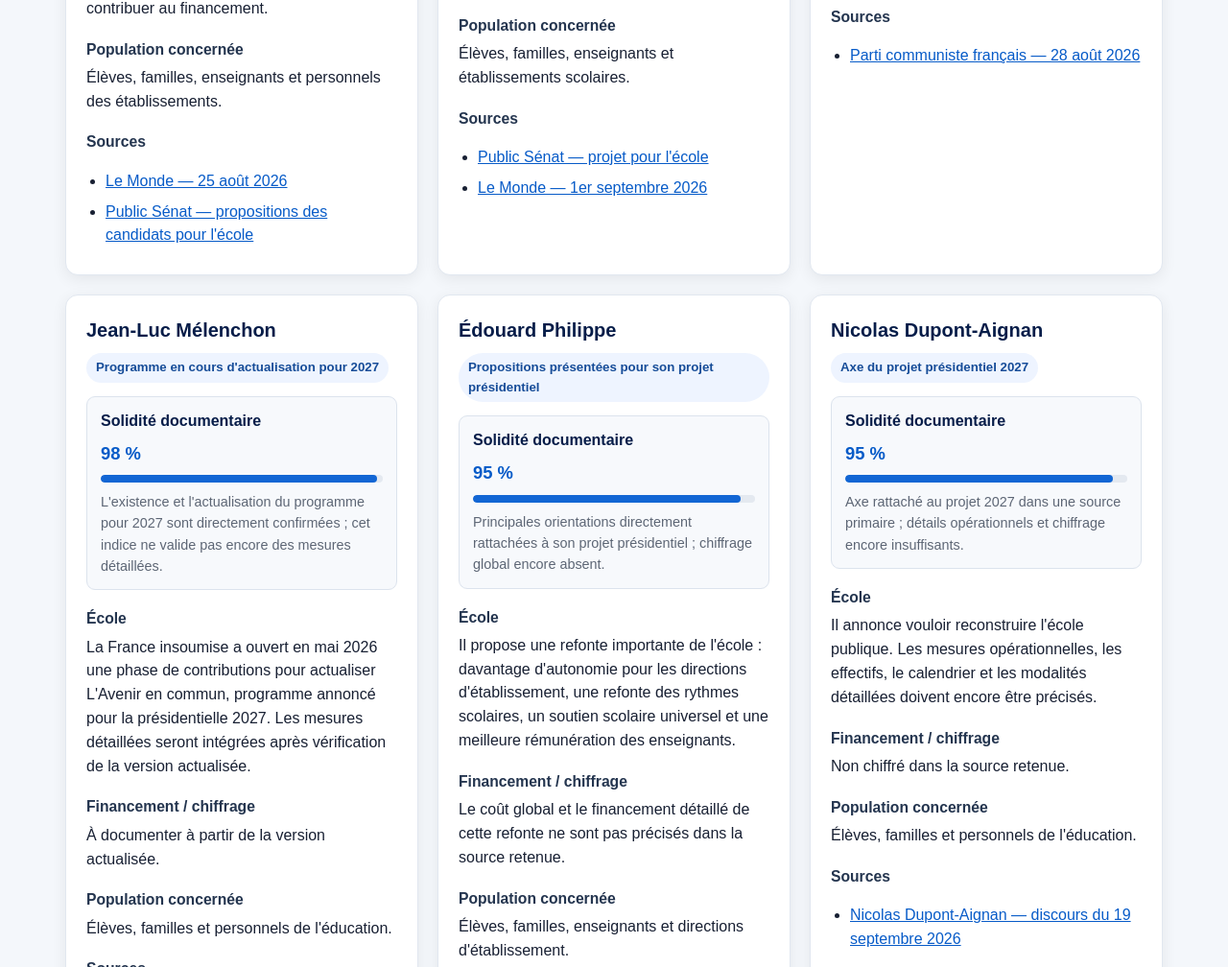
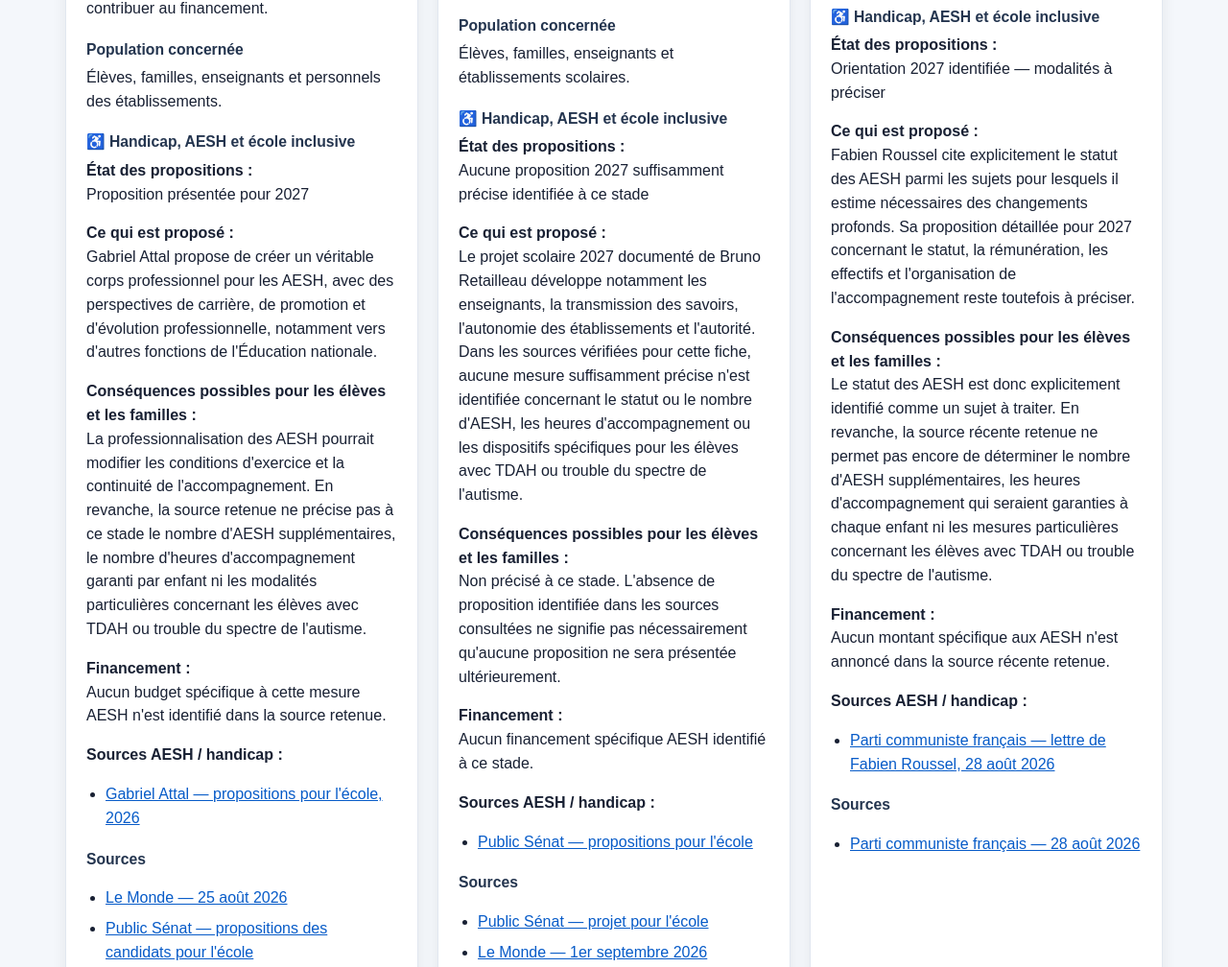
Before and after one commit to guillaumesigward-hue/presidentielle2027, a plain HTML site: page index.html in a window 1280 px wide. Shown: the part 2889-3897 px from the top of the page at 96% size. Drawn offline with Linux system fonts and the light colour scheme.

Commit message:
Update index.html

```diff
--- a/index.html
+++ b/index.html
@@ -645,6 +645,49 @@
           <p>${escapeHtml(
             theme.population_concernee || "Non précisée."
           )}</p>
+     ${
+  themeActif === "ecole" && theme.handicap_aesh
+    ? `
+      <div class="aesh-box">
+        <h4>♿ Handicap, AESH et école inclusive</h4>
+
+        <p><strong>État des propositions :</strong><br>
+        ${escapeHtml(theme.handicap_aesh.statut || "Non précisé.")}</p>
+
+        <p><strong>Ce qui est proposé :</strong><br>
+        ${escapeHtml(theme.handicap_aesh.propositions || "Non précisé.")}</p>
+
+        <p><strong>Conséquences possibles pour les élèves et les familles :</strong><br>
+        ${escapeHtml(theme.handicap_aesh.impact_familles || "Non précisé.")}</p>
+
+        <p><strong>Financement :</strong><br>
+        ${escapeHtml(theme.handicap_aesh.financement || "Non précisé.")}</p>
+        ${
+  Array.isArray(theme.handicap_aesh.sources) &&
+  theme.handicap_aesh.sources.length
+    ? `
+      <p><strong>Sources AESH / handicap :</strong></p>
+      <ul class="sources-list">
+        ${theme.handicap_aesh.sources.map(source => `
+          <li>
+            ${lienSource(
+              source.url,
+              source.nom || "Source"
+            )}
+          </li>
+        `).join("")}
+      </ul>
+    `
+    : `
+      <p class="empty-source">
+        Aucune source 2027 spécifique publiée dans cette fiche à ce stade.
+      </p>
+    `
+}
+      </div>
+    `
+    : ""
+}
 
           <h4>Sources</h4>
           ${sourcesHtml}
```
